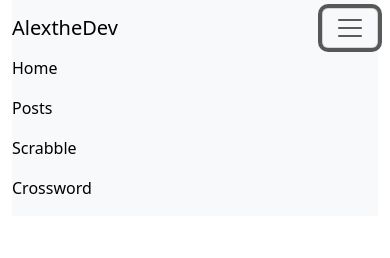
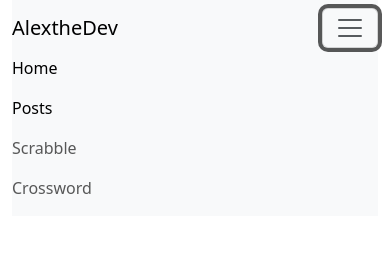
Before and after one commit to alex-wang-13/alexweb, a React (Create React App) app: page / in a window 390 px wide. Both pictures are taken after a click on the button "Toggle navigation". Shown: the top 258 px of the page. Built offline with nearby package versions, Linux system fonts and the light colour scheme.

Commit message:
restricted navbar options for navbar on mobile

```diff
--- a/package.json
+++ b/package.json
@@ -16,6 +16,7 @@
     "popper.js": "^1.16.1",
     "react": "^18.3.1",
     "react-bootstrap": "^2.10.5",
+    "react-device-detect": "^2.2.3",
     "react-dom": "^18.3.1",
     "react-router-dom": "^6.26.2",
     "react-scripts": "5.0.1",
--- a/src/App.js
+++ b/src/App.js
@@ -1,5 +1,6 @@
 import React from 'react';
 import { BrowserRouter as Router, Route, Routes } from 'react-router-dom';
+import {isMobile } from 'react-device-detect';
 import Home from './components/Home';
 import PostList from './components/PostList';
 import PostDetails from './components/PostDetails';
@@ -22,8 +23,8 @@ function App() {
             <ul className="navbar-nav">
               <li className="nav-item"><a className="nav-link" id="navbarNav" href="/">Home</a></li>
               <li className="nav-item"><a className="nav-link" id="navbarNav" href="/posts">Posts</a></li>
-              <li className="nav-item"><a className="nav-link" id="navbarNav" href="/scrabble">Scrabble</a></li>
-              <li className="nav-item"><a className="nav-link" id="navbarNav" href="/crossword">Crossword</a></li>
+              <li className="nav-item"><a className="nav-link" id={isMobile && "navbarNav"} href="/scrabble">Scrabble</a></li>
+              <li className="nav-item"><a className="nav-link" id={isMobile && "navbarNav"} href="/crossword">Crossword</a></li>
             </ul>
           </div>
         </nav>
```
